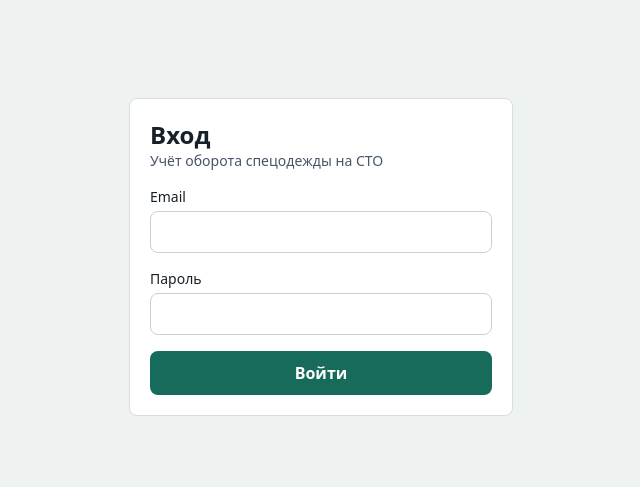
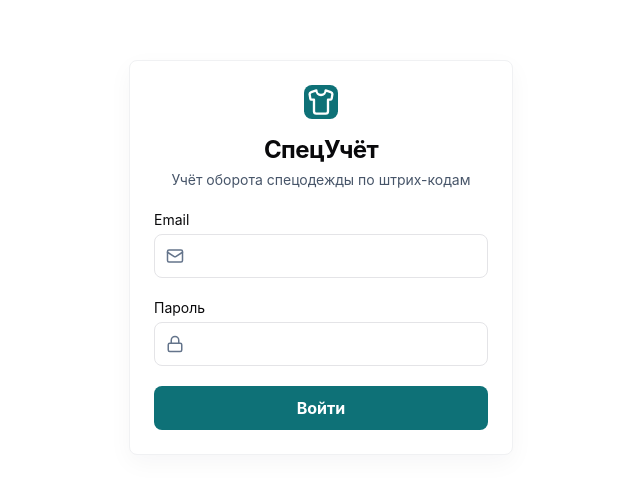
Before and after one commit to dimonichise/workwear-turnover, a Next.js app: page /login in a window 1280 px wide. Shown: the part 143-630 px from the top of the page, without its empty margins (319-959 px from the left). Built offline with nearby package versions, Linux system fonts and the light colour scheme; no server answers.

Commit message:
Refresh interface design

```diff
--- a/app/globals.css
+++ b/app/globals.css
@@ -8,18 +8,28 @@
 
 body {
   margin: 0;
-  color: #172026;
-  background: #eef2f1;
+  color: #09090b;
+  background: #ffffff;
+  font-family: Inter, ui-sans-serif, system-ui, -apple-system, BlinkMacSystemFont, "Segoe UI", sans-serif;
 }
 
 input,
 select,
 textarea {
   width: 100%;
-  border: 1px solid #c8d0d5;
+  border: 1px solid #e4e4e7;
   border-radius: 8px;
-  padding: 10px 12px;
+  padding: 11px 12px;
   background: white;
+  transition: border-color 160ms ease, box-shadow 160ms ease;
+}
+
+input:focus,
+select:focus,
+textarea:focus {
+  border-color: #0e7177;
+  box-shadow: 0 0 0 3px rgba(14, 113, 119, 0.14);
+  outline: none;
 }
 
 button,
@@ -31,18 +41,143 @@ button,
   border-radius: 8px;
   padding: 10px 12px;
   font-weight: 650;
+  transition: background-color 160ms ease, color 160ms ease, box-shadow 160ms ease, transform 120ms ease;
+}
+
+button:active,
+.button:active {
+  transform: scale(0.98);
 }
 
 .shell {
-  max-width: 980px;
+  max-width: 1180px;
   margin: 0 auto;
   padding: 16px;
 }
 
 .panel {
   background: white;
-  border: 1px solid #d7dde2;
+  border: 1px solid #f0f1f3;
   border-radius: 8px;
+  box-shadow: 0 8px 24px rgba(15, 23, 42, 0.04);
+}
+
+.app-header {
+  position: sticky;
+  top: 0;
+  z-index: 20;
+  border-bottom: 1px solid #e4e4e7;
+  background: rgba(255, 255, 255, 0.94);
+  backdrop-filter: blur(12px);
+}
+
+.brand-mark,
+.metric-icon {
+  display: inline-flex;
+  align-items: center;
+  justify-content: center;
+  border-radius: 8px;
+}
+
+.brand-mark {
+  width: 34px;
+  height: 34px;
+  color: white;
+  background: #0e7177;
+}
+
+.nav-link,
+.nav-control {
+  display: inline-flex;
+  align-items: center;
+  gap: 6px;
+  border-radius: 8px;
+  padding: 8px 10px;
+  color: #71717a;
+  font-size: 14px;
+  font-weight: 650;
+}
+
+.nav-link:hover,
+.nav-control:hover,
+.icon-button:hover,
+.action-card:hover {
+  background: #f4f4f5;
+  color: #09090b;
+}
+
+.nav-link-active {
+  color: white;
+  background: #0e7177;
+}
+
+.nav-link-active:hover {
+  color: white;
+  background: #0c6267;
+}
+
+.icon-button {
+  width: 40px;
+  height: 40px;
+  padding: 0;
+  background: transparent;
+}
+
+.metric-card {
+  min-height: 150px;
+  padding: 24px 20px 20px;
+  background: white;
+  border: 1px solid #f0f1f3;
+  border-radius: 8px;
+  box-shadow: 0 8px 24px rgba(15, 23, 42, 0.04);
+}
+
+.metric-icon {
+  width: 40px;
+  height: 40px;
+}
+
+.icon-soft-teal {
+  color: #0e7177;
+  background: #e8f5f3;
+}
+
+.icon-soft-green {
+  color: #16845f;
+  background: #e9f8ef;
+}
+
+.icon-soft-blue {
+  color: #27739b;
+  background: #eaf3ff;
+}
+
+.icon-soft-violet {
+  color: #7c3aed;
+  background: #f2ecff;
+}
+
+.icon-soft-amber {
+  color: #a16207;
+  background: #fff5dc;
+}
+
+.icon-soft-rose {
+  color: #be4565;
+  background: #fff0f3;
+}
+
+.action-card {
+  display: flex;
+  align-items: center;
+  gap: 12px;
+  padding: 16px;
+  color: #09090b;
+  font-weight: 700;
+  background: white;
+  border: 1px solid #f0f1f3;
+  border-radius: 8px;
+  box-shadow: 0 8px 24px rgba(15, 23, 42, 0.04);
 }
 
 .table-wrap {
@@ -56,13 +191,17 @@ table {
 
 th,
 td {
-  padding: 10px;
-  border-bottom: 1px solid #e5e9ec;
+  padding: 12px;
+  border-bottom: 1px solid #f0f1f3;
   text-align: left;
   vertical-align: top;
 }
 
 th {
   font-size: 13px;
-  color: #53606a;
+  color: #71717a;
 }
+
+tbody tr:hover {
+  background: #fafafa;
+}
--- a/app/layout.tsx
+++ b/app/layout.tsx
@@ -23,18 +23,21 @@ export default async function RootLayout({ children }: { children: React.ReactNo
     <html lang="ru">
       <body>
         {user && (
-          <header className="border-b border-line bg-white">
-            <div className="shell flex items-center justify-between gap-3 py-3">
-              <div className="flex flex-wrap items-center gap-3">
+          <header className="app-header">
+            <div className="shell flex flex-wrap items-center justify-between gap-3 py-3">
+              <div className="flex min-w-0 flex-wrap items-center gap-3">
                 <Link href="/" className="flex items-center gap-2 font-bold">
-                  <Shirt size={22} /> Спецодежда
+                  <span className="brand-mark">
+                    <Shirt size={20} />
+                  </span>
+                  <span className="text-lg">СпецУчёт</span>
                 </Link>
-                <AppNavigation />
+                <AppNavigation role={user.role} />
               </div>
-              <div className="flex items-center gap-3 text-sm">
-                <span>{user.fullName}</span>
+              <div className="flex items-center gap-2 text-sm">
+                <span className="hidden max-w-44 truncate text-slate-700 sm:inline">{user.fullName}</span>
                 <form action="/api/auth/logout" method="post">
-                  <button className="bg-panel" title="Выйти">
+                  <button className="icon-button" title="Выйти">
                     <LogOut size={16} />
                   </button>
                 </form>
--- a/app/login/page.tsx
+++ b/app/login/page.tsx
@@ -1,22 +1,34 @@
 import { redirect } from "next/navigation";
+import { Lock, Mail, Shirt } from "lucide-react";
 import { currentUser } from "@/lib/auth";
 
 export default async function LoginPage() {
   if (await currentUser()) redirect("/");
   return (
     <main className="shell flex min-h-screen items-center justify-center">
-      <form action="/api/auth/login" method="post" className="panel w-full max-w-sm space-y-4 p-5">
-        <div>
-          <h1 className="text-2xl font-bold">Вход</h1>
-          <p className="text-sm text-slate-600">Учёт оборота спецодежды на СТО</p>
+      <form action="/api/auth/login" method="post" className="panel w-full max-w-sm space-y-5 p-6">
+        <div className="space-y-3 text-center">
+          <span className="brand-mark mx-auto h-14 w-14">
+            <Shirt size={28} />
+          </span>
+          <div>
+            <h1 className="text-2xl font-bold tracking-tight">СпецУчёт</h1>
+            <p className="mt-1 text-sm text-slate-600">Учёт оборота спецодежды по штрих-кодам</p>
+          </div>
         </div>
         <label className="block space-y-1 text-sm">
           <span>Email</span>
-          <input name="email" type="email" required />
+          <span className="relative block">
+            <Mail className="pointer-events-none absolute left-3 top-1/2 -translate-y-1/2 text-slate-500" size={18} />
+            <input name="email" type="email" required className="pl-10" />
+          </span>
         </label>
         <label className="block space-y-1 text-sm">
           <span>Пароль</span>
-          <input name="password" type="password" required />
+          <span className="relative block">
+            <Lock className="pointer-events-none absolute left-3 top-1/2 -translate-y-1/2 text-slate-500" size={18} />
+            <input name="password" type="password" required className="pl-10" />
+          </span>
         </label>
         <button className="w-full bg-brand text-white">Войти</button>
       </form>
--- a/app/page.tsx
+++ b/app/page.tsx
@@ -1,5 +1,6 @@
 import Link from "next/link";
-import { BarChart3, ClipboardList, History, RotateCcw, Settings, Shirt, Users } from "lucide-react";
+import type { LucideIcon } from "lucide-react";
+import { BarChart3, Box, ClipboardList, History, RotateCcw, Settings, Shirt, UserCheck, Users, WalletCards } from "lucide-react";
 import { prisma } from "@/lib/prisma";
 import { requireUser } from "@/lib/auth";
 import { money } from "@/lib/format";
@@ -28,30 +29,43 @@ export default async function HomePage() {
         ] as const)
       : [])
   ] as const;
+  const metrics: { label: string; value: string | number; icon: LucideIcon; iconClass: string }[] = [
+    { label: "Всего изделий", value: total, icon: Box, iconClass: "icon-soft-teal" },
+    { label: "У сотрудников", value: withEmployee, icon: UserCheck, iconClass: "icon-soft-green" },
+    { label: "В стирке", value: inLaundry, icon: ClipboardList, iconClass: "icon-soft-blue" },
+    { label: "Возвращено", value: returned, icon: RotateCcw, iconClass: "icon-soft-violet" },
+    { label: "Не возвращено", value: notReturned, icon: History, iconClass: "icon-soft-amber" },
+    { label: "Сумма удержаний", value: money(deductions._sum.deductionAmount), icon: WalletCards, iconClass: "icon-soft-rose" }
+  ];
+
   return (
-    <main className="shell space-y-5">
-      <section>
-        <h1 className="text-2xl font-bold">СТО {user.station?.name || "Все СТО"}</h1>
-        <p className="text-sm text-slate-600">Рабочая панель контроля оборота спецодежды</p>
+    <main className="shell space-y-7">
+      <section className="flex flex-wrap items-start justify-between gap-4">
+        <div>
+          <h1 className="text-3xl font-bold tracking-tight">Обзор оборота спецодежды</h1>
+          <p className="mt-1 text-sm text-slate-600">
+            {user.station?.name ? `СТО ${user.station.name}` : "Все СТО"} · актуальная картина по изделиям и операциям.
+          </p>
+        </div>
+        <Link href="/laundry/new" className="button bg-brand text-white">
+          <ClipboardList size={18} />
+          Новая стирка
+        </Link>
       </section>
-      <section className="grid grid-cols-2 gap-3 md:grid-cols-6">
-        {[
-          ["Всего", total],
-          ["У сотрудников", withEmployee],
-          ["В стирке", inLaundry],
-          ["Возвращено", returned],
-          ["Не возвращено", notReturned],
-          ["Удержания", money(deductions._sum.deductionAmount)]
-        ].map(([label, value]) => (
-          <div key={label} className="panel p-3">
-            <div className="text-xs text-slate-600">{label}</div>
-            <div className="mt-1 text-xl font-bold">{value}</div>
+      <section className="grid gap-4 sm:grid-cols-2 lg:grid-cols-3">
+        {metrics.map(({ label, value, icon: Icon, iconClass }) => (
+          <div key={label} className="metric-card">
+            <span className={`metric-icon ${iconClass}`}>
+              <Icon size={20} />
+            </span>
+            <div className="mt-5 text-3xl font-bold tracking-tight">{value}</div>
+            <div className="mt-1 text-sm text-slate-600">{label}</div>
           </div>
         ))}
       </section>
       <section className="grid gap-3 sm:grid-cols-2 lg:grid-cols-3">
         {links.map(([href, label, Icon]) => (
-          <Link key={href} href={href} className="panel flex items-center gap-3 p-4 font-semibold">
+          <Link key={href} href={href} className="action-card">
             <Icon size={22} /> {label}
           </Link>
         ))}
--- a/tailwind.config.ts
+++ b/tailwind.config.ts
@@ -5,10 +5,10 @@ const config: Config = {
   theme: {
     extend: {
       colors: {
-        ink: "#172026",
-        line: "#d7dde2",
-        panel: "#f7f8f8",
-        brand: "#176b5b",
+        ink: "#09090b",
+        line: "#e4e4e7",
+        panel: "#f4f4f5",
+        brand: "#0e7177",
         warn: "#9a3412"
       }
     }
```
Also changed, not shown: components/AppNavigation.tsx (+37 -13 lines).
